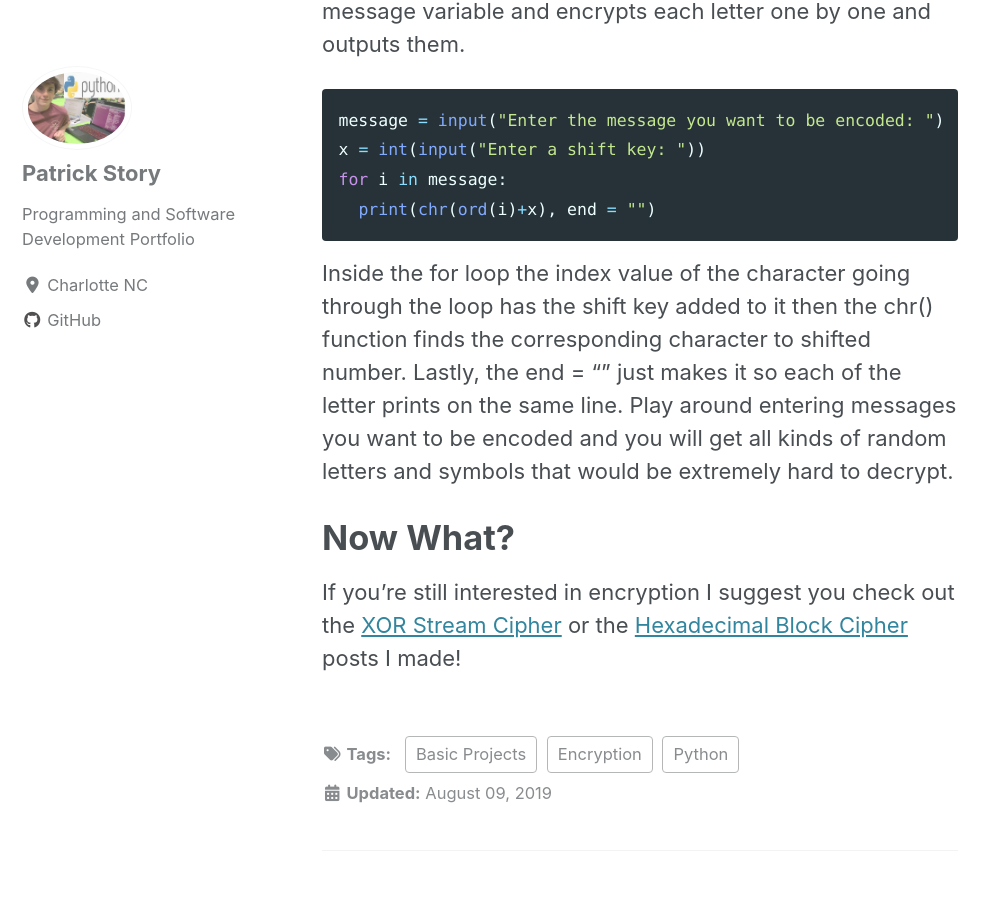
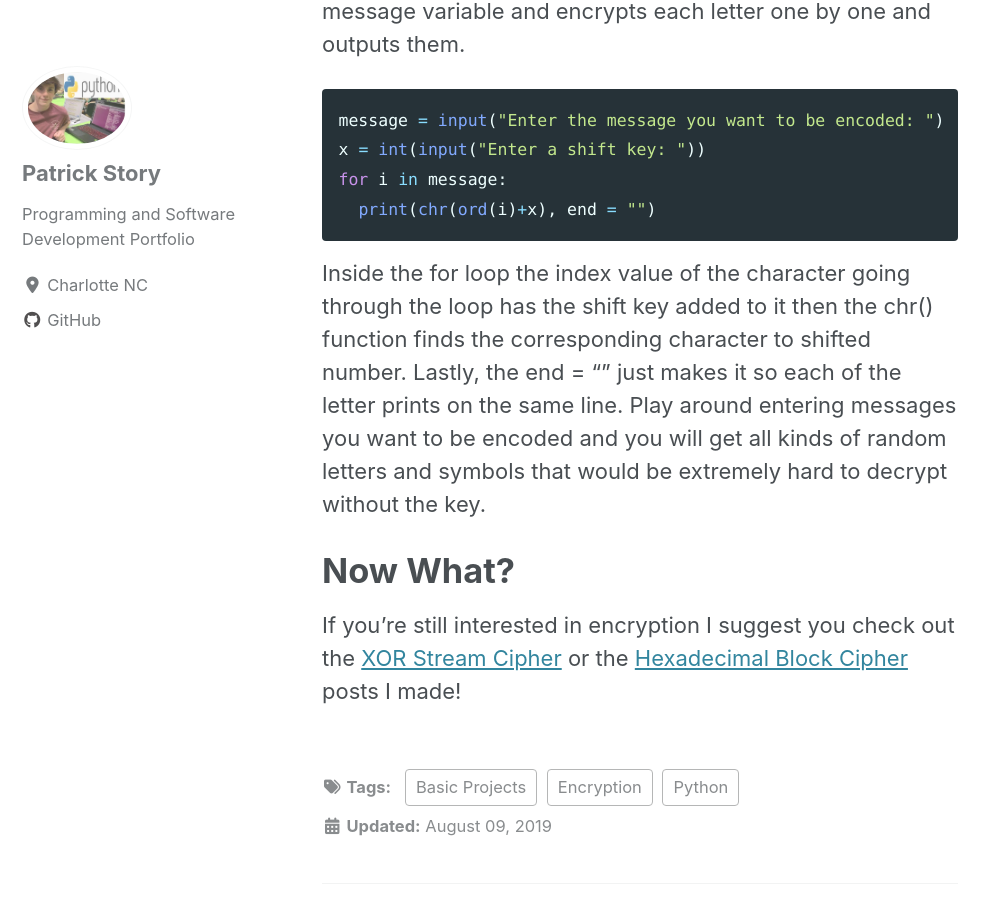
Before and after one commit to Patchyst/Patchyst.github.io, a Jekyll site: the page built from _posts/2019-08-9-CaesarCipher.md, in a window 1280 px wide and 900 px high, scrolled down 2406 px. Shown: the whole window, without its empty margins (0-998 px from the left). Built offline with Jekyll 4.4.1, drawn with Linux system fonts in a browser that asks for light colours; cached includes are drawn as plain includes; nearby versions of some CDN libraries.

Commit message:
updating ASCII Cipher Project

````diff
--- a/_posts/2019-08-9-CaesarCipher.md
+++ b/_posts/2019-08-9-CaesarCipher.md
@@ -26,7 +26,7 @@
 for i in message:
   print(chr(ord(i)+x), end = "")
 ```
-Inside the for loop the index value of the character going through the loop has the shift key added to it then the chr() function finds the corresponding character to shifted number. Lastly, the end = "" just makes it so each of the letter prints on the same line. Play around entering messages you want to be encoded and you will get all kinds of random letters and symbols that would be extremely hard to decrypt.
+Inside the for loop the index value of the character going through the loop has the shift key added to it then the chr() function finds the corresponding character to shifted number. Lastly, the end = "" just makes it so each of the letter prints on the same line. Play around entering messages you want to be encoded and you will get all kinds of random letters and symbols that would be extremely hard to decrypt without the key.
 
 
 # Now What?
````
